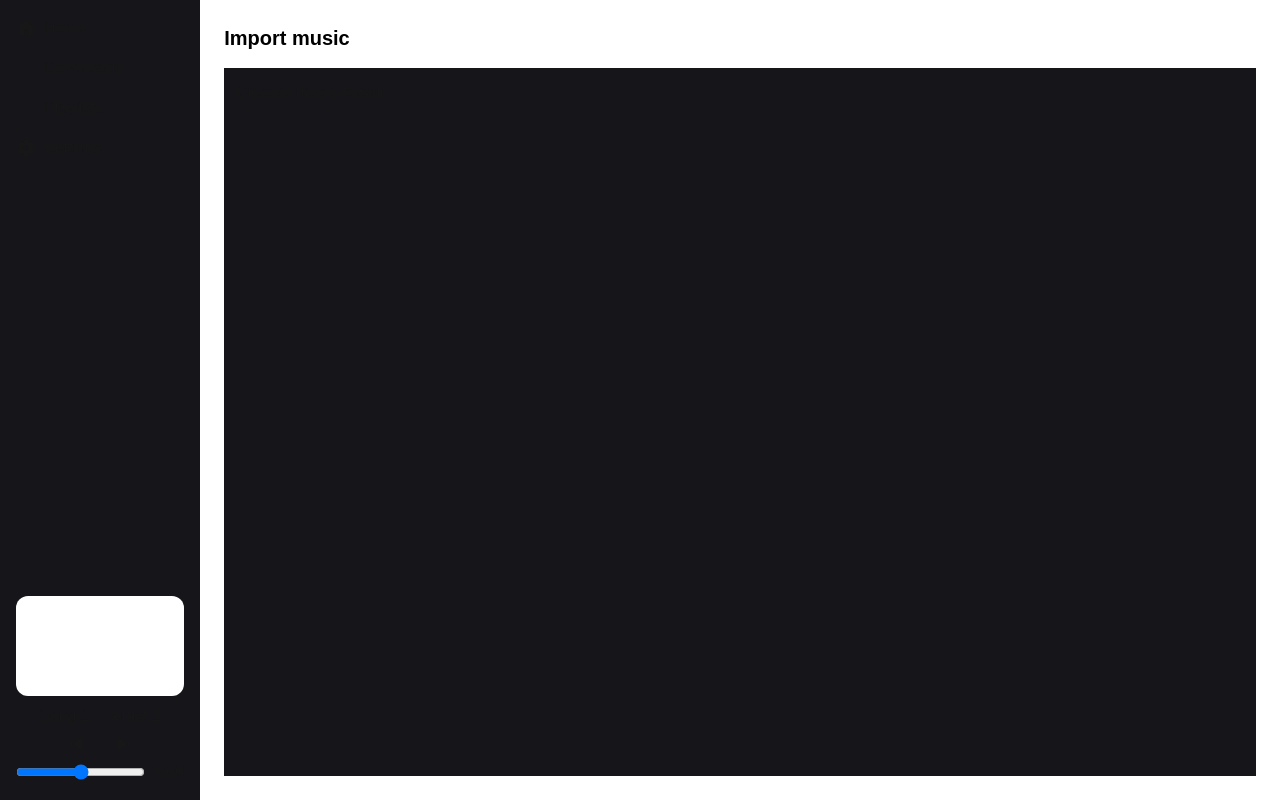
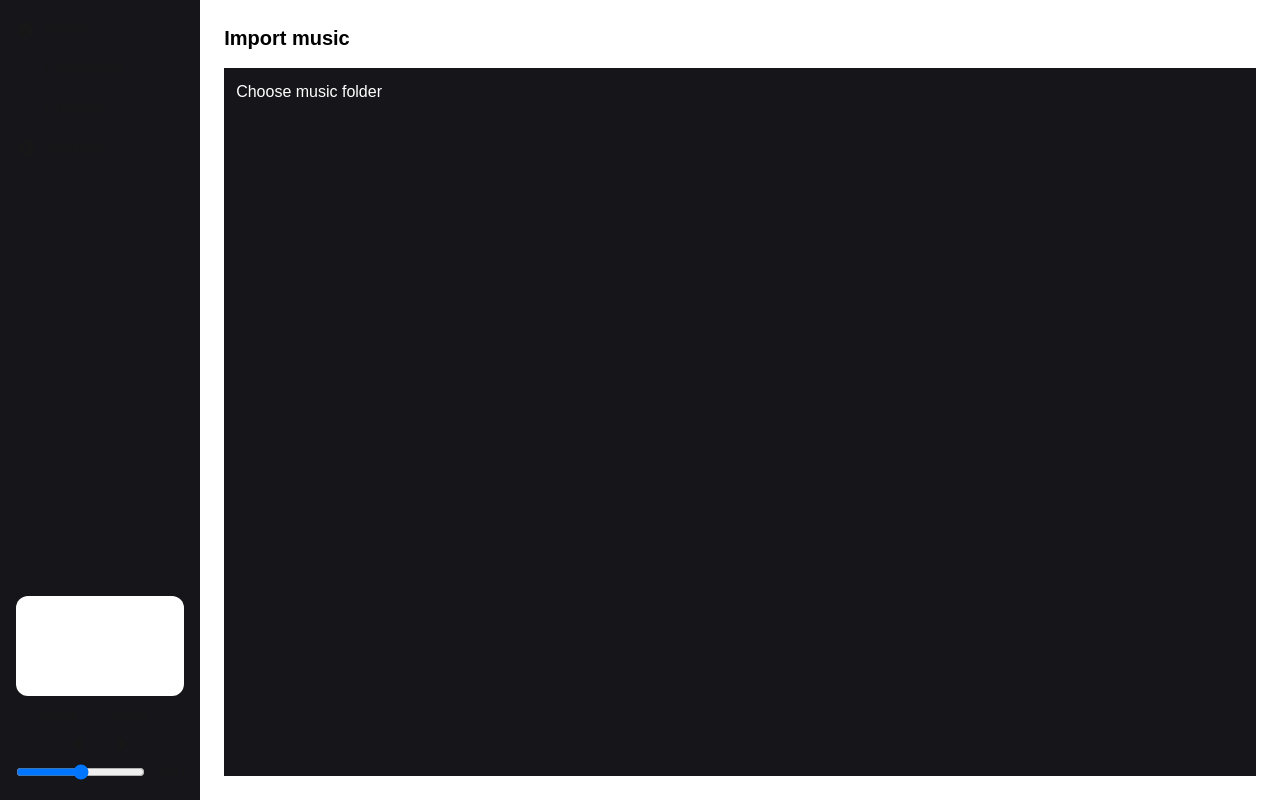
Before and after one commit to siddhartha0/audio-player, a Next.js app: page / in a window 1280 px wide. Built offline with nearby package versions, Linux system fonts and the light colour scheme; some icons are missing.

Commit message:
changes in theme

```diff
--- a/app/components/folder-setup.tsx
+++ b/app/components/folder-setup.tsx
@@ -72,7 +72,7 @@ export function FolderSetup() {
 
   if (canUseFSA) {
     return (
-      <div className="h-full bg-theme p-3">
+      <div className="h-full bg-theme text-white p-3">
         <button onClick={handlePickFolder}>Choose music folder</button>
 
         {isImporting ? <p>Importing...</p> : null}
@@ -103,7 +103,7 @@ export function FolderSetup() {
                       />
                     </section>
 
-                    <p className="text-xs text white">{t.title}</p>
+                    <p className="text-xs ">{t.title}</p>
                   </div>
 
                   <div className="flex gap-2">
```
